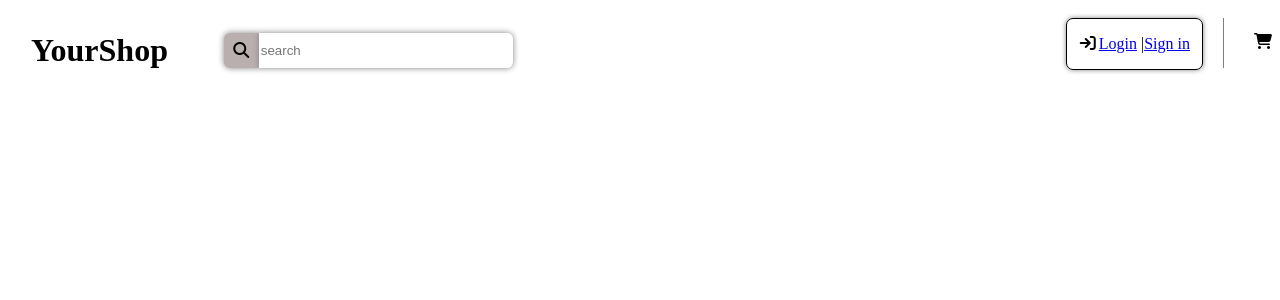
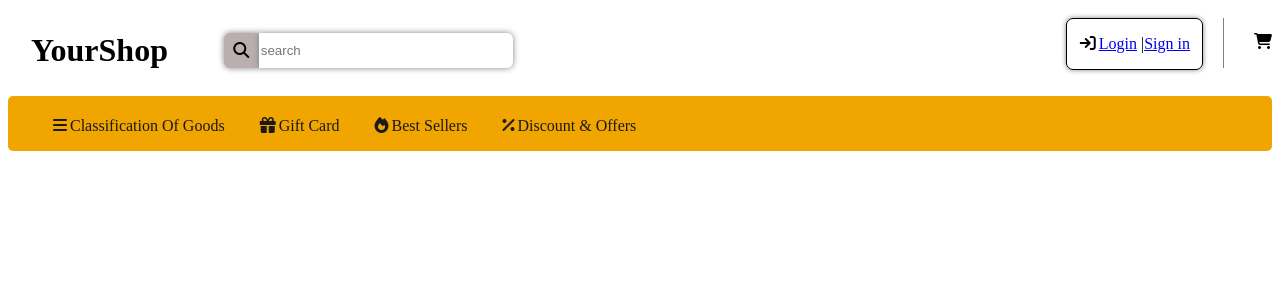
Before and after one commit to Mohmdparsa/online-shop, a React (Create React App) app: page / in a window 1280 px wide. Shown: the top 300 px of the page. Built offline with nearby package versions, Linux system fonts and the light colour scheme.

Commit message:
refactor(secondNavbar): create second navbar in header component

```diff
--- a/src/App.js
+++ b/src/App.js
@@ -1,10 +1,13 @@
 
 import FirstNavbar from "./headerComponent/firstNavbar"
+import SecondNavbar from "./headerComponent/SecondNavbar";
 
 function App() {
   return (
     <div className="App">
        <FirstNavbar />
+       <br/>
+       <SecondNavbar/>
 
 
     </div>
--- /dev/null
+++ b/src/headerComponent/SecondNavbar.jsx
@@ -0,0 +1,52 @@
+import styles from "./SecondNavbar.module.css"
+const SecondNavbar = () => {
+  return (
+    <div>
+      <div className={styles.secondNavbar}>
+        <table className={styles.secondNavTable}>
+          <ul>
+            <li className={styles.secondNavbarDiv}>
+              <tr>
+                <td>
+                  <li className={` fa fa-bars  ${styles.nav2Bars}`}></li>
+                </td>
+                <span className={styles.cogLink}>Classification Of Goods</span>
+
+              </tr>
+            </li>
+
+            <li className={`${styles.secondNavbarDiv} ${styles.secondNavbarItems}`}>
+              <tr>
+                <td>
+                  {" "}
+                  <li className={`fa fa-gift ${styles.nav2Icon}`}></li>
+                </td>
+                <span>Gift Card</span>
+              </tr>
+            </li>
+            <li className={`${styles.secondNavbarDiv} ${styles.secondNavbarItems}`}>
+              <tr>
+                <td>
+                  {" "}
+                  <li className={`fa fa-fire ${styles.nav2Icon}`}></li>
+                </td>
+                <span>Best Sellers</span>
+              </tr>
+            </li>
+            <li className={`${styles.secondNavbarDiv} ${styles.secondNavbarItems}`}>
+              <tr>
+                <td>
+                  {" "}
+                  <li className={`fa fa-percent ${styles.nav2Icon}`}></li>
+                </td>
+                <span> Discount & Offers</span>
+              </tr>
+            </li>
+          </ul>
+        </table>
+      </div>
+    </div>
+  );
+};
+
+export default SecondNavbar;
--- /dev/null
+++ b/src/headerComponent/SecondNavbar.module.css
@@ -0,0 +1,21 @@
+
+.secondNavbar {
+    width: 100%;
+    height: 55px;
+    background-color: #F0A500;
+    border-radius: 5px;
+    color: #1B1A17;
+  }
+
+  .secondNavbarDiv {
+    list-style-type: none;
+    float: left;
+  }
+  .secondNavbarItems {
+    margin-left: 30px;
+  }
+  .secondNavbarDiv:hover {
+    padding-bottom: 10px;
+    border-bottom: 2px solid #1B1A17;
+    border-radius: 4px;
+  }
```
